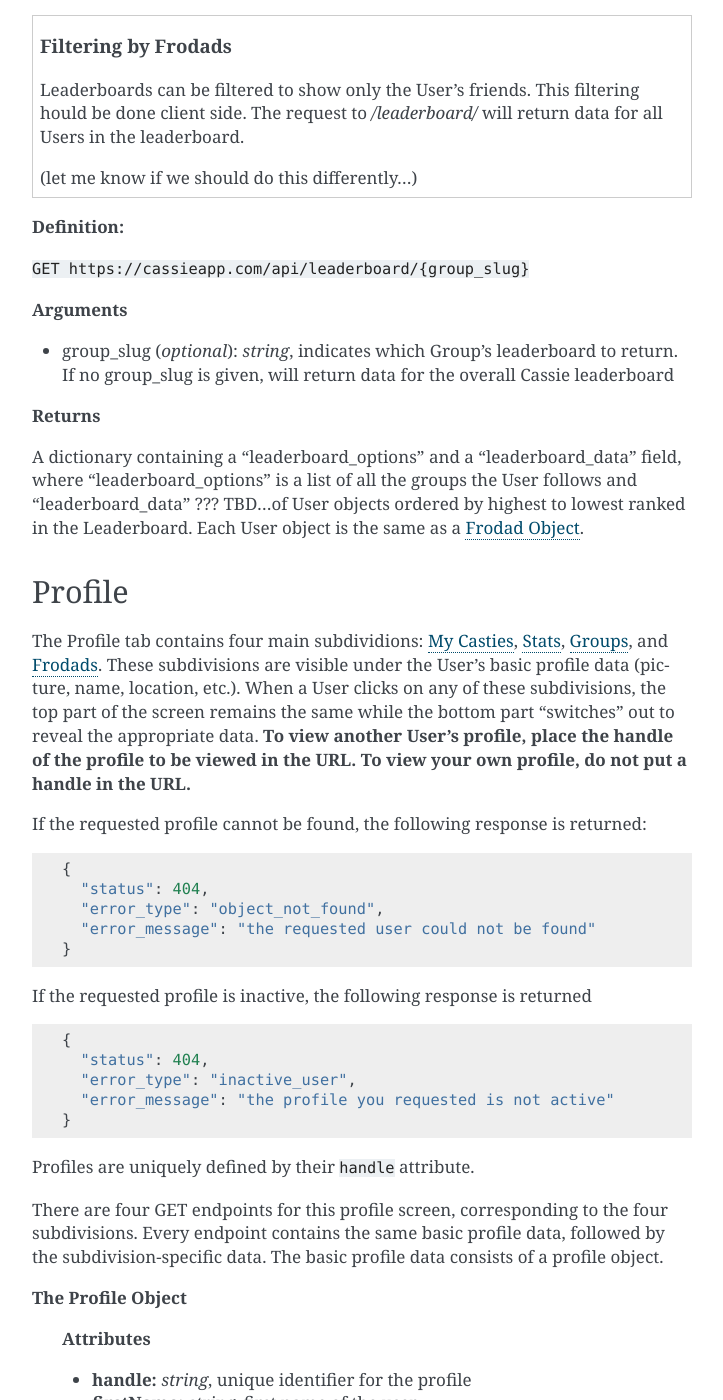
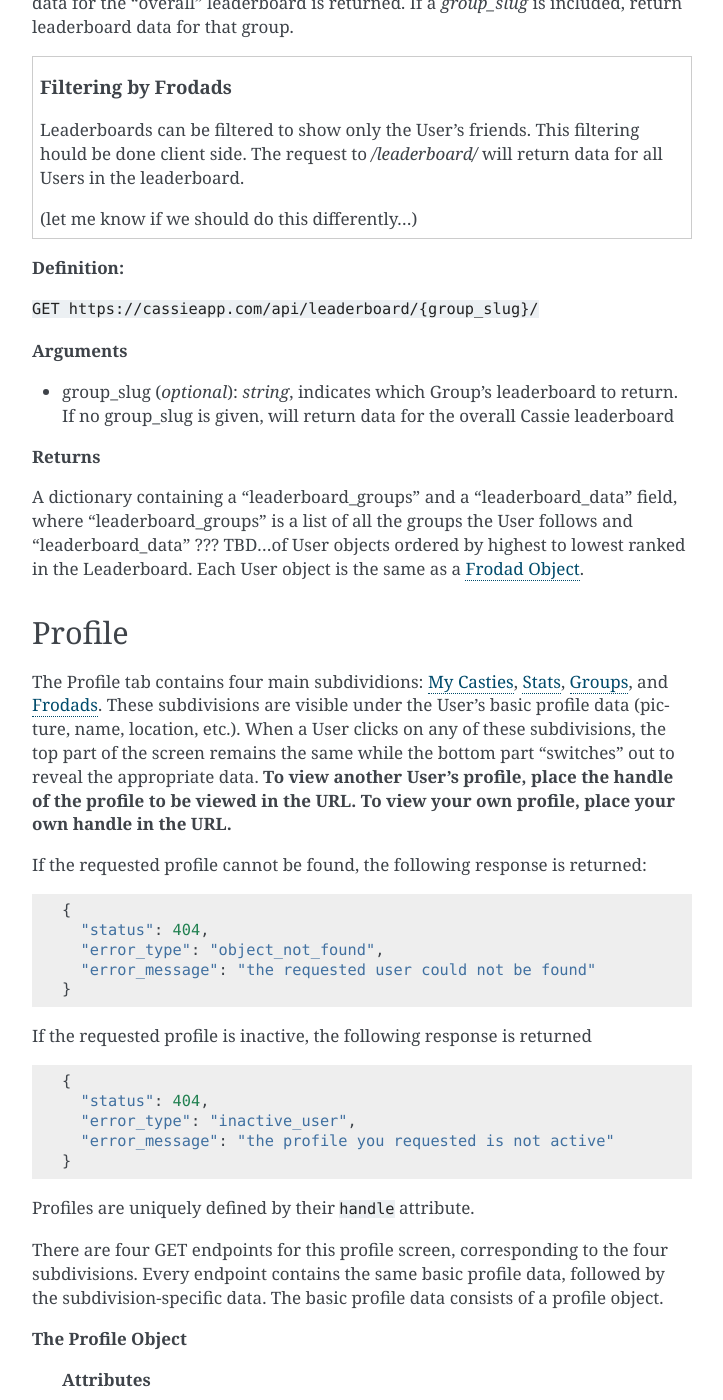
Before and after one commit to ssocias/cassie_docs, a Sphinx documentation site: the page built from source/get-requests.rst, in a window 1280 px wide and 1400 px high, scrolled down 10109 px. Shown: the whole window, without its empty margins (388-1111 px from the left). Built offline with Sphinx 7.4.7, drawn with Linux system fonts in a browser that asks for light colours; some of the changed text lies outside the part shown.

Commit message:
refactored some urls

```diff
--- a/source/get-requests.rst
+++ b/source/get-requests.rst
@@ -54,7 +54,7 @@
 
 **Definition:**
 
-``GET https://cassieapp.com/api/casties/needsanswer``
+``GET https://cassieapp.com/api/casties/needsanswer/``
 
 **Arguments**
 
@@ -260,7 +262,7 @@
 
 **Definition:**
 
-``GET https://cassieapp.com/api/casties/{uuid}``
+``GET https://cassieapp.com/api/casties/{uuid}/``
 
 **Arguments**
 
@@ -416,7 +418,7 @@
 
 **Definition:**
 
-``GET https://cassieapp.com/api/leaderboard/{group_slug}``
+``GET https://cassieapp.com/api/leaderboard/{group_slug}/``
 
 **Arguments**
 
@@ -424,11 +426,11 @@
 
 **Returns**
 
-A dictionary containing a "leaderboard_options" and a "leaderboard_data" field, where "leaderboard_options" is a list of all the groups the User follows and  "leaderboard_data" ??? TBD...of User objects ordered by highest to lowest ranked in the Leaderboard. Each User object is the same as a `Frodad Object`_.
+A dictionary containing a "leaderboard_groups" and a "leaderboard_data" field, where "leaderboard_groups" is a list of all the groups the User follows and  "leaderboard_data" ??? TBD...of User objects ordered by highest to lowest ranked in the Leaderboard. Each User object is the same as a `Frodad Object`_.
 
 Profile
 =======
-The Profile tab contains four main subdividions: `My Casties`_, `Stats`_, `Groups`_, and `Frodads`_. These subdivisions are visible under the User's basic profile data (picture, name, location, etc.). When a User clicks on any of these subdivisions, the top part of the screen remains the same while the bottom part "switches" out to reveal the appropriate data. **To view another User's profile, place the handle of the profile to be viewed in the URL. To view your own profile, do not put a handle in the URL.**
+The Profile tab contains four main subdividions: `My Casties`_, `Stats`_, `Groups`_, and `Frodads`_. These subdivisions are visible under the User's basic profile data (picture, name, location, etc.). When a User clicks on any of these subdivisions, the top part of the screen remains the same while the bottom part "switches" out to reveal the appropriate data. **To view another User's profile, place the handle of the profile to be viewed in the URL. To view your own profile, place your own handle in the URL.**
 
 If the requested profile cannot be found, the following response is returned::
 
@@ -774,7 +778,7 @@
 
 **Definition:**
 
-``GET https://cassieapp.com/api/groups``
+``GET https://cassieapp.com/api/groups/``
 
 **Arguments**
 
@@ -855,7 +859,7 @@
 
 **Definition:**
 
-``GET https://cassieapp.com/api/groups/{group_slug}/followers``
+``GET https://cassieapp.com/api/groups/{group_slug}/followers/``
 
 **Arguments**
 
@@ -911,7 +915,7 @@
 
 **Definition:**
 
-``GET https://cassieapp.com/api/groups/{group_slug}/accuracy``
+``GET https://cassieapp.com/api/groups/{group_slug}/accuracy/``
 
 **Arguments**
 
@@ -967,7 +971,7 @@
 
 **Definition:**
 
-``GET https://cassieapp.com/api/groups/{group_slug}/followers/frodads``
+``GET https://cassieapp.com/api/groups/{group_slug}/followers/frodads/``
 
 **Arguments**
 
@@ -1023,7 +1027,7 @@
 
 **Definition**
 
-``GET https://cassieapp.com/api/search/{search_type}``
+``GET https://cassieapp.com/api/search/{search_type}/``
 
 **Arguments**
 
@@ -1162,7 +1166,7 @@
 
 **Definition:**
 
-``GET https://cassieapp.com/api/hamburger``
+``GET https://cassieapp.com/api/hamburger/``
 
 **Arguments**
 
@@ -1200,7 +1204,7 @@
 
 **Definition:**
 
-``GET https://cassieapp.com/api/casties/create/groups``
+``GET https://cassieapp.com/api/casties/create/groups/``
 
 **Arguments**
 
@@ -1239,7 +1243,7 @@
 
 **Definition**
 
-``GET https://cassieapp.com/api/frodad-requests``
+``GET https://cassieapp.com/api/frodad-requests/``
 
 **Parameters**
 
```
Also changed, not shown: other parts of source/get-requests.rst (+17 -13 lines), 13 other files.
